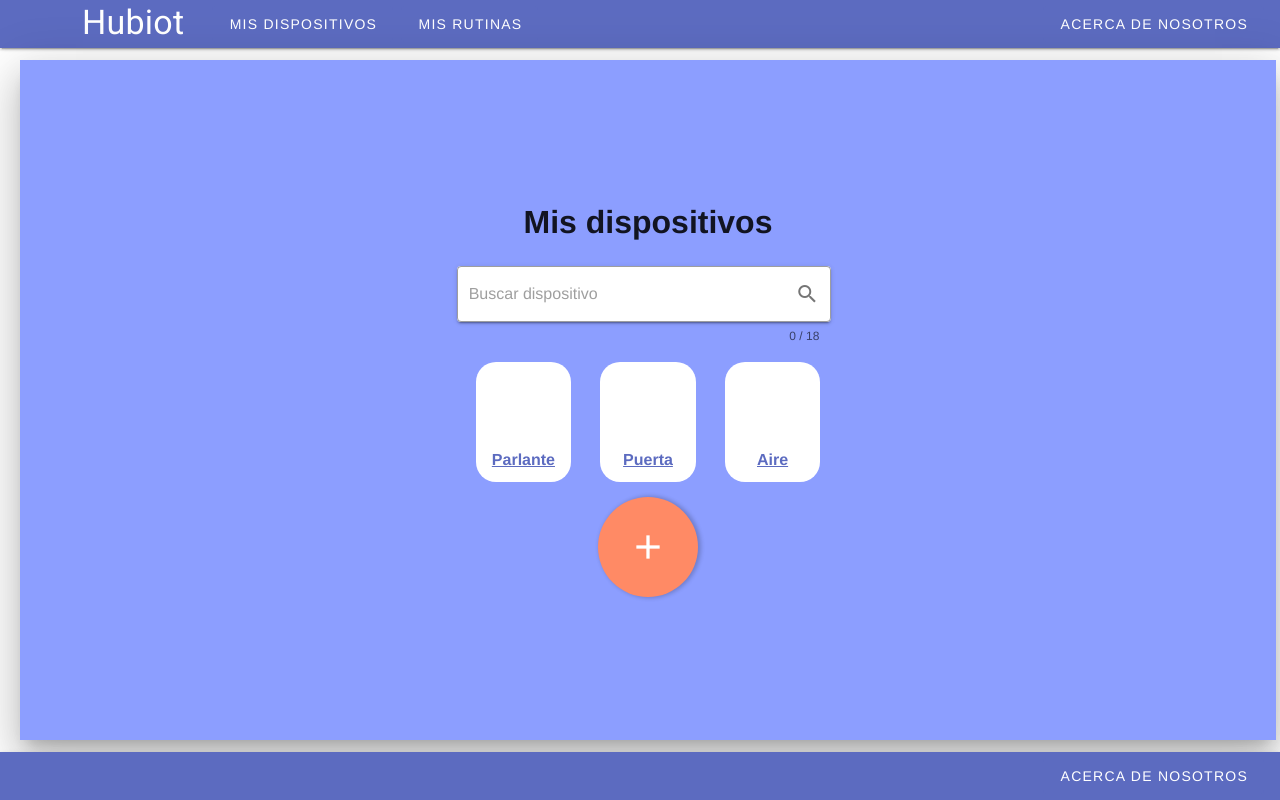
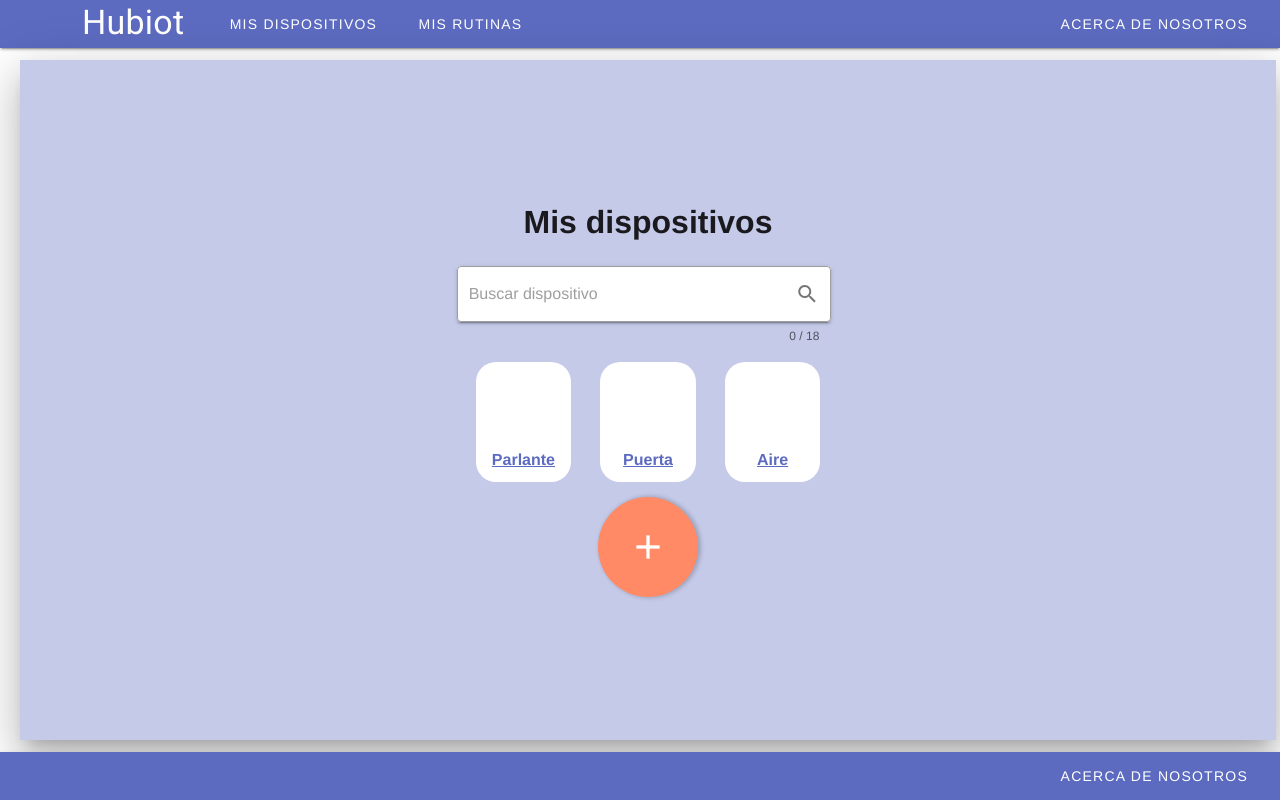
Before and after one commit to AgusMattiussi/hubiot-web, a Vue app: page /devices in a window 1280 px wide. Built offline with nearby package versions, Linux system fonts and the light colour scheme.

Commit message:
Cambios en los colores y en los path a las páginas

```diff
--- a/src/plugins/vuetify.js
+++ b/src/plugins/vuetify.js
@@ -9,7 +9,7 @@ export default new Vuetify({
     themes: {
       light: {
         primary: colors.indigo.lighten1, /* #5C6BC0 */
-        secondary: colors.indigo.lighten5, /* #E8EAF6 */
+        secondary: colors.indigo.lighten4, /* #C5CAE9 */
         accent: colors.indigo.accent1, /* #8C9EFF */
         contras: colors.deepOrange.lighten2 /* #FF8A65 */
       }
--- a/src/router/index.js
+++ b/src/router/index.js
@@ -41,7 +41,7 @@ const routes = [
     component: () => import('../views/AddNewDeviceView.vue')
   },
   {
-    path: '/devices/:id',
+    path: '/devices/:slug',
     name: 'deviceDetails',
     component: () => import('../views/DeviceView.vue')
   },
--- a/src/views/DeviceView.vue
+++ b/src/views/DeviceView.vue
@@ -37,12 +37,12 @@ export default {
   },
   data () {
     return {
-      deviceID: this.$route.params.id
+      deviceSlug: this.$route.params.slug
     }
   },
   computed: {
     device () {
-      return store.devices.find(device => device.id === this.deviceID)
+      return store.devices.find(device => device.slug === this.deviceSlug)
     }
   }
 }
--- a/src/views/MyDevicesView.vue
+++ b/src/views/MyDevicesView.vue
@@ -1,8 +1,8 @@
 <template>
   <v-container class="fill-height" fluid>
-    <v-main class="fill-height accent mx-2">
+    <v-main class="fill-height mx-2">
       <v-sheet class="fill-height" elevation="24">
-        <v-container class="accent fill-height" fluid>
+        <v-container class="secondary fill-height" fluid>
         <v-row>
           <v-col md="2"></v-col>
           <v-col md="8">
@@ -37,8 +37,8 @@
               </form>
               <v-content mt="10">
                 <div class="devicesParent">
-                  <v-sheet class="deviceCard" v-for="device in devices" :key="device.id">
-                    <router-link :to="{ name: 'deviceDetails', params: {id: device.id}}">
+                  <v-sheet class="deviceCard" v-for="device in devices" :key="device.slug">
+                    <router-link :to="{ name: 'deviceDetails', params: {slug: device.slug}}">
                       <v-img :src="require(`@/assets/${device.image}`)" />
                       <h4>{{ device.name }}</h4>
                     </router-link>
```
